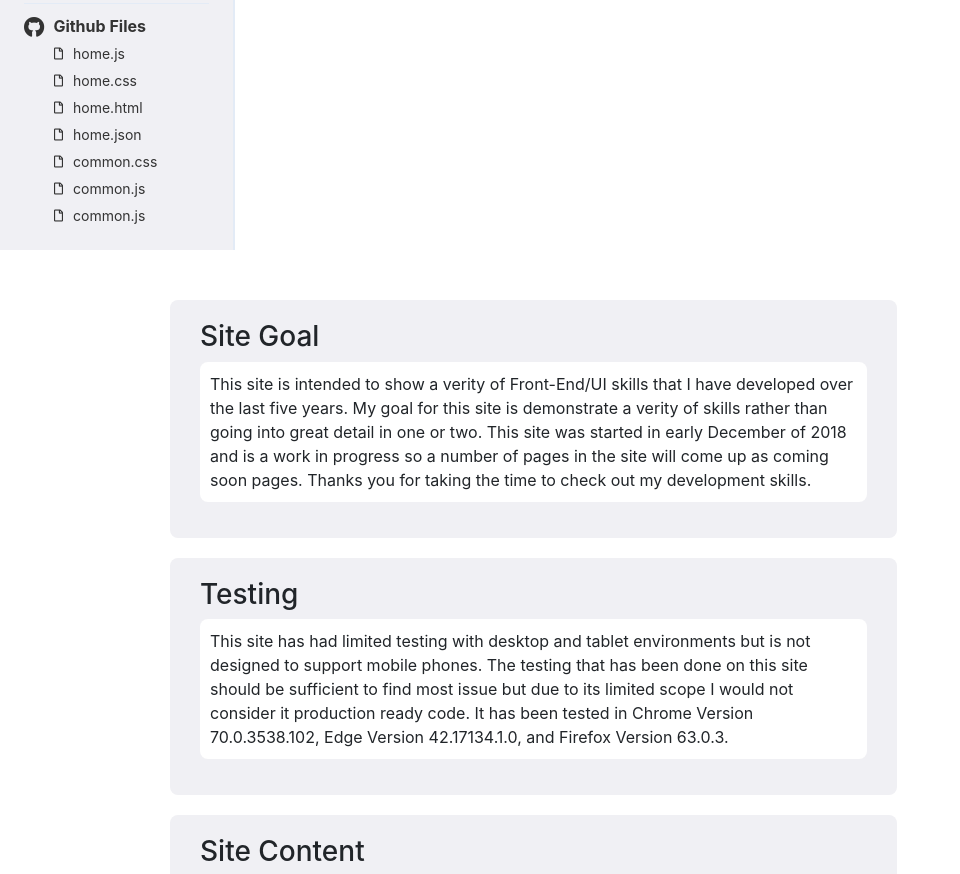
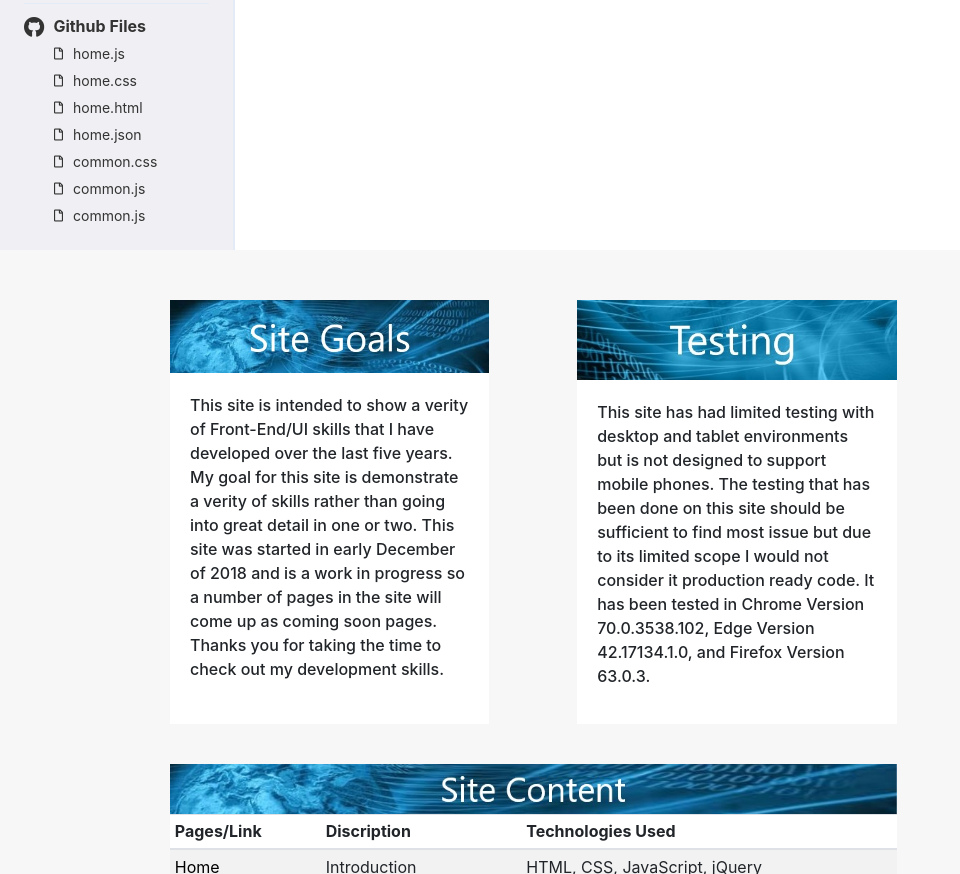
Before and after one commit to ryan-bauermeister/ryan-bauermeister.github.io, a plain HTML site: page Home/home.html in a window 1280 px wide. Shown: the part 399-1273 px from the top of the page, without its empty margins (0-960 px from the left). Drawn offline with nearby package versions, Linux system fonts and the light colour scheme.

Commit message:
Home style update

```diff
--- a/Home/home.css
+++ b/Home/home.css
@@ -7,24 +7,33 @@ a {
 }
 #content {
     padding: 30px 150px;
+    background-color: #f7f7f7;
 }
 
 #content article {
-    background-color: #f0f0f4;
-    border-radius: 8px;
-    padding: 20px 30px;
+    background-color: white;
     margin: 20px;
+}
+
+#content article img {
+    width: 100%;
+    height: fit-content;
 }
 
 #content p {
     background-color: white;
-    border-radius: 8px;
-    padding: 10px;
+    font-size: 16px;
+    font-weight: 500;
+    padding: 20px;
 }
 
 #content .table {
     width: 100%;
     background-color: white;
-    border-radius: 8px;
     padding: 10px;
 }
+
+.col-md-5 {
+    padding-right: 0;
+    padding-left: 0;
+}
--- a/Home/home.html
+++ b/Home/home.html
@@ -41,24 +41,28 @@
 
       <!-- Add page content -->
       <section class="col-md-10" id="content">
-        <article>
-          <h3>Site Goal</h3>
+        <div class="row justify-content-between">
+          <article class="col-md-5">
+            <img src="images/goals.jpg">
             <p>This site is intended to show a verity of Front-End/UI skills that I have developed over the last five
               years. My goal for this site is demonstrate a verity of skills rather than going into great detail in one
               or two. This site was started in early December of 2018 and is a work in progress so a number of pages in
               the site will come up as coming soon pages. Thanks you for taking the time to check out my development
               skills.</p>
           </article>
-        <article>
-          <h3>Testing</h3>
+          <article class="col-md-5">
+            <img src="images/testing.jpg">
+
             <p>This site has had limited testing with desktop and tablet environments but is not designed to support
-            mobile phones. The testing that has been done on this site should be sufficient to find most issue but due
+              mobile phones. The testing that has been done on this site should be sufficient to find most issue but
+              due
               to its limited scope I would not consider it production ready code. It has been tested in Chrome Version
               70.0.3538.102, Edge Version 42.17134.1.0, and Firefox Version 63.0.3.</p>
           </article>
+        </div>
         <article>
           <!-- Table rows will be added by javascript -->
-          <h3>Site Content</h3>
+          <img src="images/content.jpg">
           <div class="table-responsive">
             <table class="table table-striped table-sm">
             </table>
```
Also changed, not shown: Resume/resume.json (+4 -3 lines), Home/images/content.jpg (added), Home/images/goals.jpg (added), Home/images/testing.jpg (added). Lines whose indentation alone changed are shown as unchanged.
